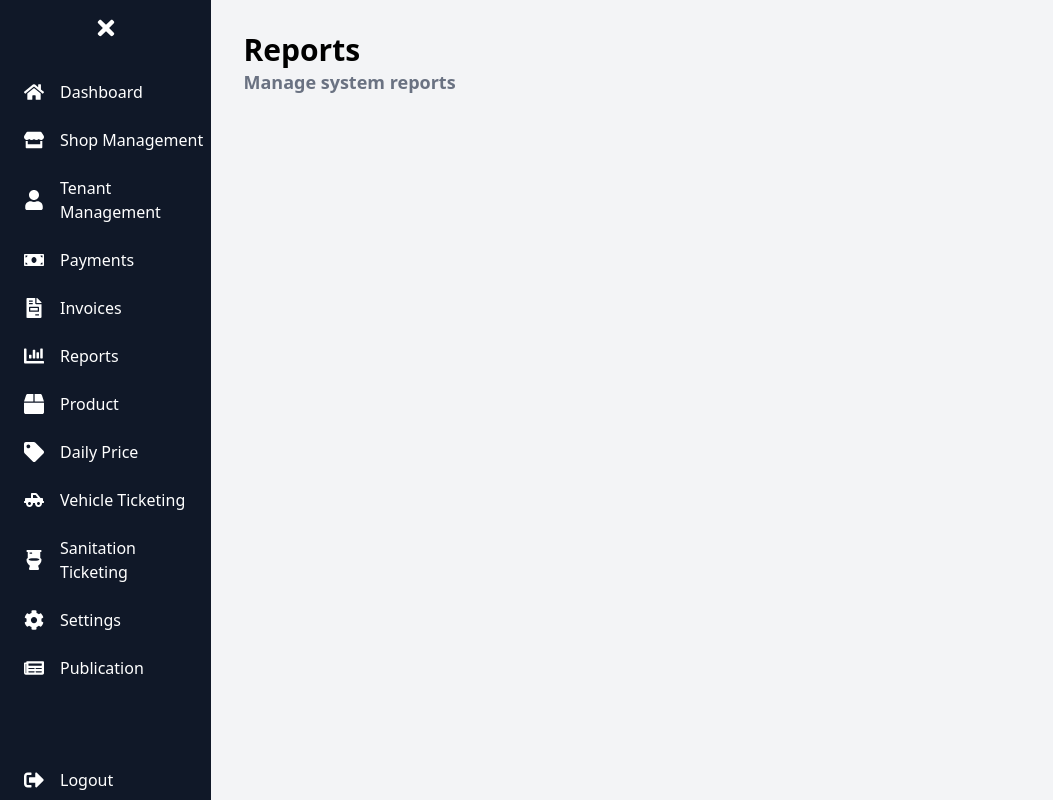
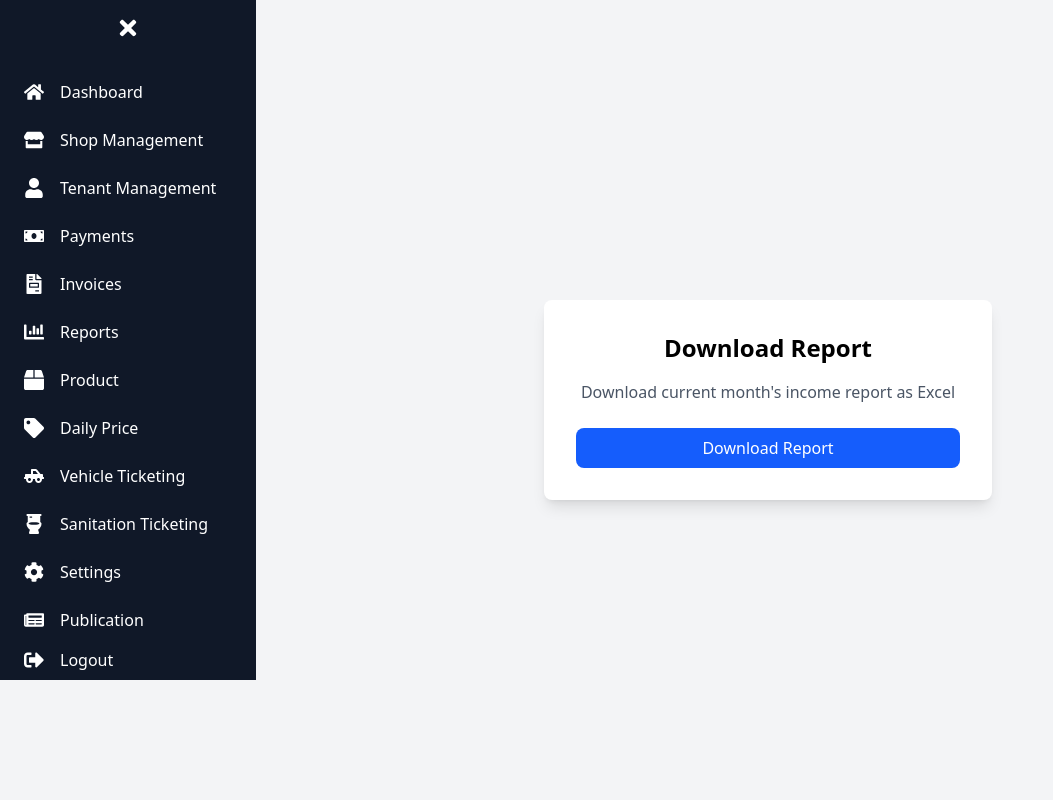
Before and after one commit to RashenThemiya/community, a React (Vite) app in the folder Frontend/: page /reports in a window 1280 px wide. Shown: the whole page, without its empty margins (0-1053 px from the left). Built offline with nearby package versions, Linux system fonts and the light colour scheme.

Commit message:
Update Report.jsx for improved report filtering and display

```diff
--- a/Frontend/src/pages/Report/Report.jsx
+++ b/Frontend/src/pages/Report/Report.jsx
@@ -2,19 +2,28 @@ import React from "react";
 import Sidebar from "../../components/Sidebar";
 
 const Report = () => {
+    const handleDownload = () => {
+        window.open(`${import.meta.env.VITE_API_BASE_URL}/api/report/current-month-income`, "_blank");
+    };
+
     return (
-    <div className="flex flex-col md:flex-row h-screen">
+        <div className="flex min-h-screen bg-gray-100">
             {/* Sidebar */}
             <Sidebar />
 
             {/* Main Content */}
-      <div className="p-8 w-full overflow-auto">
-        <div className="text-3xl font-semibold mb-8">
-          <h1>Reports</h1>
-          <p className="text-lg text-gray-500">Manage system reports</p>
+            <div className="flex justify-center items-center flex-1 p-6">
+                <div className="bg-white p-8 rounded-lg shadow-lg w-full max-w-md">
+                    <h2 className="text-2xl font-bold mb-4 text-center">Download Report</h2>
+                    <p className="text-gray-600 text-center mb-6">Download current month's income report as Excel</p>
+
+                    <button
+                        onClick={handleDownload}
+                        className="w-full bg-blue-600 text-white py-2 rounded-lg hover:bg-blue-700 transition duration-300"
+                    >
+                        Download Report
+                    </button>
                 </div>
-
-
             </div>
         </div>
     );
```
Lines whose indentation alone changed are shown as unchanged.
